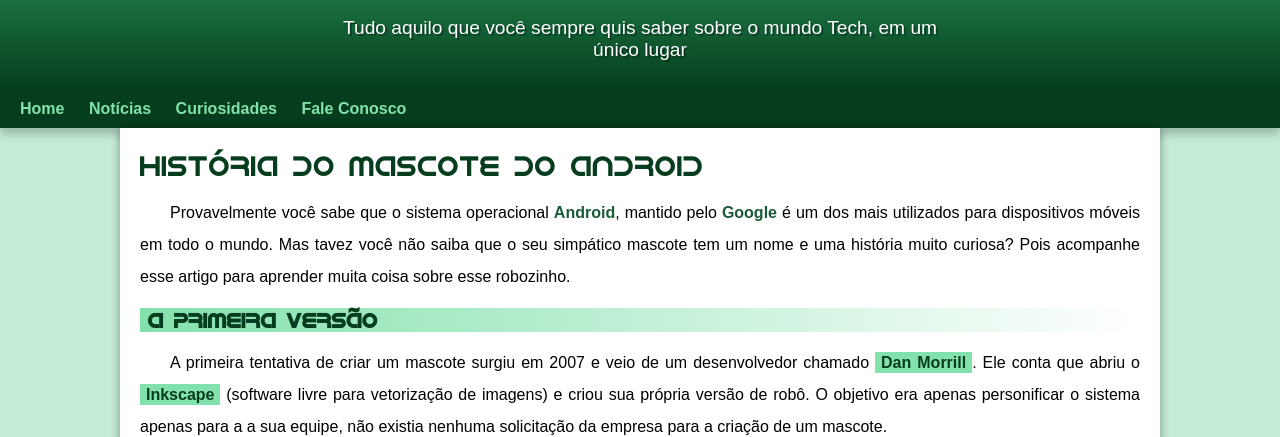
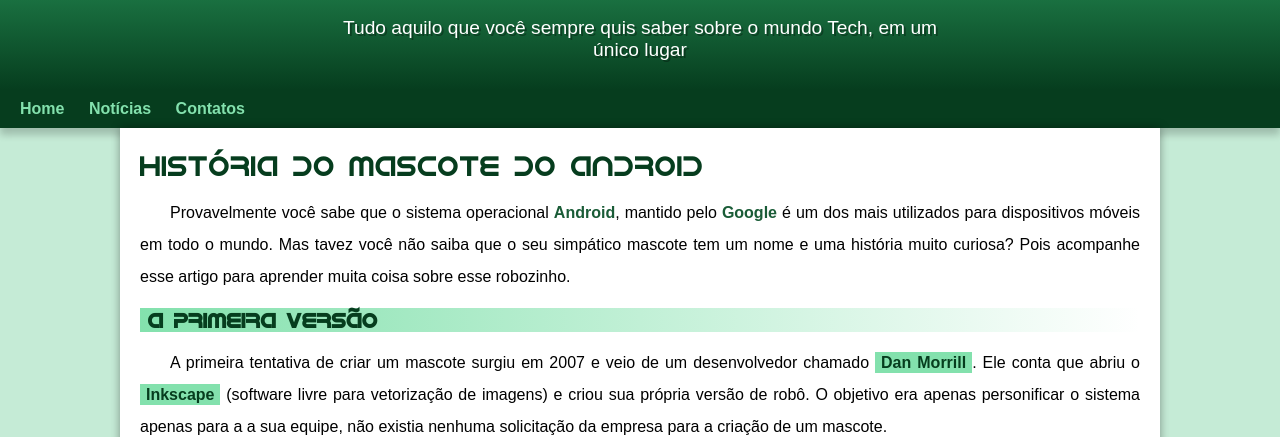
Before and after one commit to natashafreitas/projeto-android, a plain HTML site: page index.html in a window 1280 px wide. Shown: the part 100-537 px from the top of the page. Drawn offline with Linux system fonts and the light colour scheme.

Commit message:
problema de padding corrigido

```diff
--- a/index.html
+++ b/index.html
@@ -16,8 +16,7 @@
     <nav>
         <a href="#" target="_blank" rel="external">Home</a>
         <a href="#" target="_blank" rel="external">Notícias</a>
-        <a href="#" target="_blank" rel="external">Curiosidades</a>
-        <a href="#" target="_blank" rel="external">Fale Conosco</a>
+        <a href="#" target="_blank" rel="external">Contatos</a>
     </nav>
     <main>
         <article>
--- a/style.css
+++ b/style.css
@@ -53,7 +53,7 @@
         padding-right: 10px;
         padding-left: 10px;
         margin: auto;
-        margin-bottom: 20px;
+        padding-bottom: 20px;
         text-shadow: 2px 2px 0px rgba(0, 0, 0, 0.315);
     }
 
```
